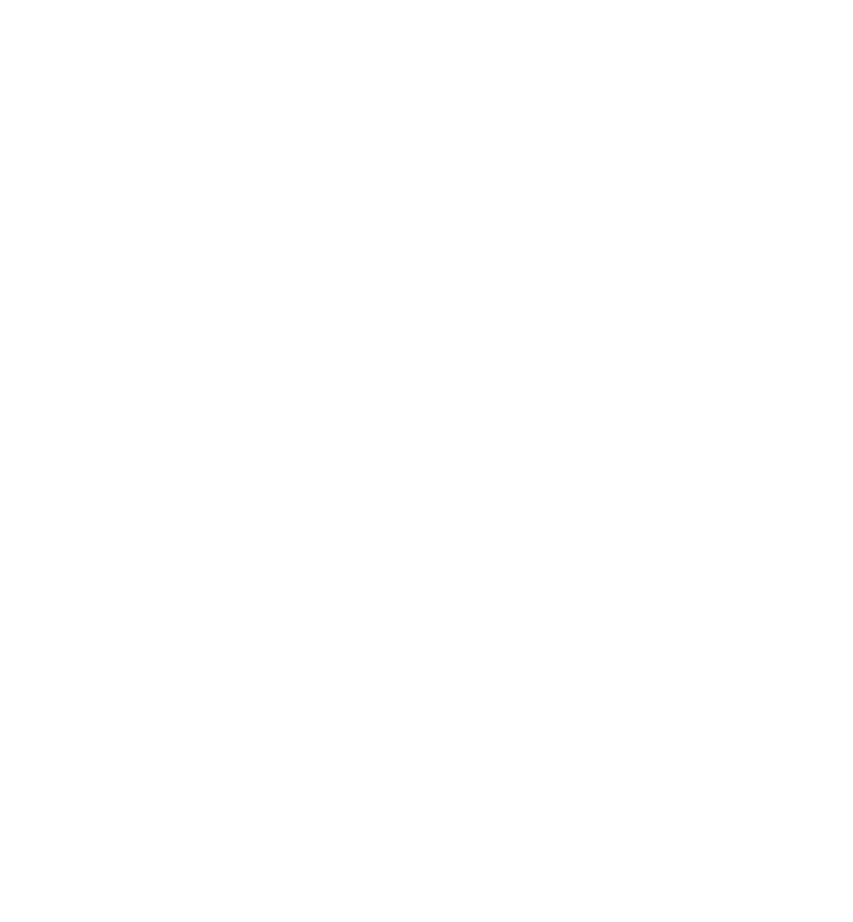
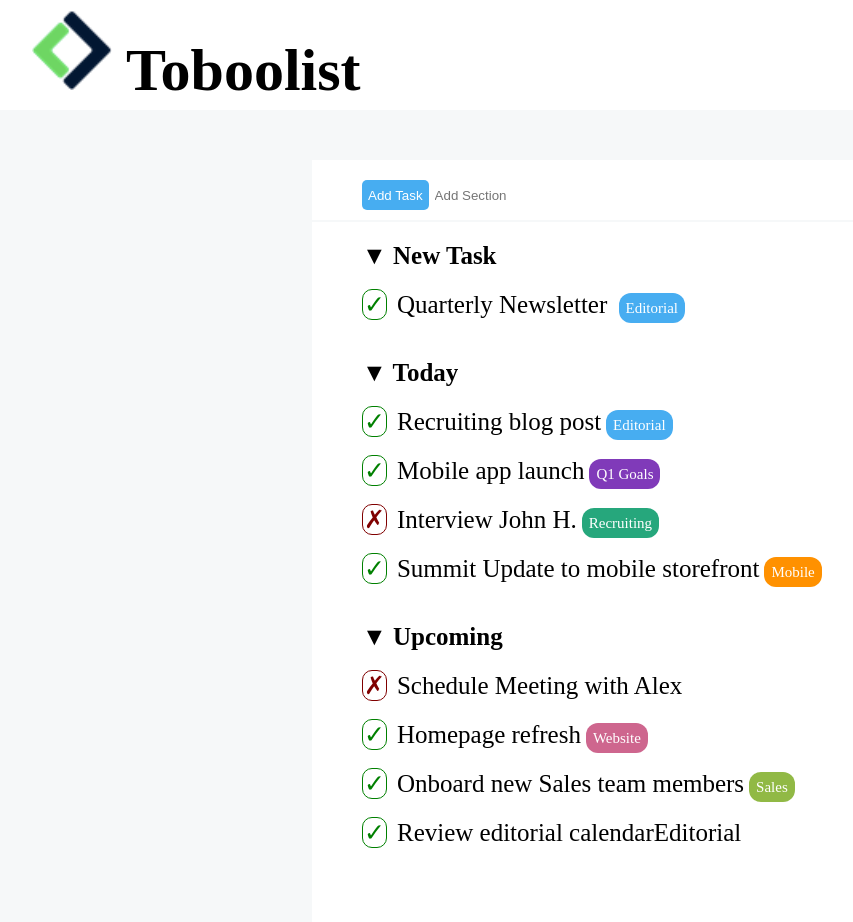
Before and after one commit to FrancescoAceto/html-css-toboolist, a plain HTML site: page index.html in a window 1280 px wide. Shown: the whole page, without its empty margins (8-861 px from the left). Before the commit the page ends 800 px from the top, so only its background shows below. Drawn offline with Linux system fonts and the light colour scheme; files that its build step writes are made by us from their sources.

Commit message:
esercizio finito

```diff
--- a/css/style.css
+++ b/css/style.css
@@ -0,0 +1,157 @@
+* {
+    margin: auto;
+    padding: auto;
+
+    box-sizing: border-box;
+}
+
+body {
+    background-color: #f6f8f9 ;
+}
+
+
+#banner {
+    background-color: white;
+
+    height: 110px;
+    padding-bottom: 20px;
+}
+
+#logo {
+    height: 80px;
+    margin-left: 40px;
+    margin-top: 10px;
+    margin-right: 10px;
+}
+
+#titolo {
+    display: inline-block;
+    font-size: 60px;
+}
+
+#back-small {
+    background-color: rgb(255, 255, 255);
+    text-align: left;
+    margin-top: 50px;
+    padding-left: 50px;
+    padding-top: 20px;
+    height: 60px;
+    width: 50%;
+}
+
+#bottone{
+    background-color: #47adf1;
+    border-style: none;
+    border-radius: 5px;
+    color: white;
+    height: 30px;
+}
+
+#searchbar{
+    border-style: none;
+    border-radius: 2px;
+    height: 30px;
+    width: 85px;
+}
+
+#back-big{
+    background-color: rgb(255, 255, 255);
+    text-align: left;
+    margin-top: 2px;
+    padding-left: 50px;
+    padding-top: 20px;
+    height: 700px;
+    width: 50%;
+}
+
+#back-big div{
+    font-size: 25px;
+    margin-bottom: 20px;
+}
+
+#spunta{
+    border: solid 1px green;
+    border-radius: 10px;
+    color: green;
+    padding: 1px;
+    margin-right: 10px;
+}
+
+#pulsantino{
+    background-color: #47adf1;
+    border-style: none;
+    border-radius: 12px;
+    color: white;
+    height: 30px;
+    font-size: 15px;
+    padding: 7px;
+    margin-left: 5px;
+}
+
+#spazio{
+    font-size: 25px;
+    margin-top: 40px;
+}
+
+#pulsantino2{
+    background-color: #803ab9;
+    border-style: none;
+    border-radius: 12px;
+    color: white;
+    height: 30px;
+    font-size: 15px;
+    padding: 7px;
+    margin-left: 5px;
+}
+
+#cross{
+    border: solid 1px rgb(128, 0, 0);
+    border-radius: 10px;
+    color: rgb(128, 0, 0);
+    padding: 1px;
+    margin-right: 10px;
+}
+
+#pulsantino3{
+    background-color: #26a77c;
+    border-style: none;
+    border-radius: 12px;
+    color: white;
+    height: 30px;
+    font-size: 15px;
+    padding: 7px;
+    margin-left: 5px;
+}
+
+#pulsantino4{
+    background-color: #ff9100;
+    border-style: none;
+    border-radius: 12px;
+    color: white;
+    height: 30px;
+    font-size: 15px;
+    padding: 7px;
+    margin-left: 5px;
+}
+
+#pulsantino5{
+    background-color: #ce668e;
+    border-style: none;
+    border-radius: 12px;
+    color: white;
+    height: 30px;
+    font-size: 15px;
+    padding: 7px;
+    margin-left: 5px;
+}
+
+#pulsantino6{
+    background-color: #91b945;
+    border-style: none;
+    border-radius: 12px;
+    color: white;
+    height: 30px;
+    font-size: 15px;
+    padding: 7px;
+    margin-left: 5px;
+}
--- a/index.html
+++ b/index.html
@@ -1,13 +1,40 @@
 <!DOCTYPE html>
-<html lang="en">
-<head>
-    <meta charset="UTF-8">
-    <meta http-equiv="X-UA-Compatible" content="IE=edge">
-    <meta name="viewport" content="width=device-width, initial-scale=1.0">
-    <title>Document</title>
-    <link rel="stylesheet" href="style.css">
-</head>
-<body>
+<html lang="it">
+  <head>
+    <meta charset="UTF-8" />
+    <meta http-equiv="X-UA-Compatible" content="IE=edge" />
+    <meta name="viewport" content="width=device-width, initial-scale=1.0" />
+    <title>Toboolist</title>
+    <link rel="stylesheet" href="css/style.css" />
+  </head>
+  <body>
+    <header>
+      <nav id="banner">
+        <img id="logo" src="img/Logo.png" alt="">
+        <h1 id="titolo">Toboolist</h1>
+      </nav>
+    </header>
 
-</body>
+    <main>
+        <div id="back-small">
+          <button id="bottone">Add Task</button>
+          <input id="searchbar" type="text" placeholder="Add Section">
+        </div>
+
+        <section id="back-big">
+          <div><strong>&#9660 New Task</strong></div>
+          <div><span id="spunta">&#x2713</span>Quarterly Newsletter <span id="pulsantino">Editorial</span></div>
+          <div id="spazio"><strong>&#9660 Today</strong></div>
+          <div><span id="spunta">&#x2713</span>Recruiting blog post<span id="pulsantino">Editorial</span></div>
+          <div><span id="spunta">&#x2713</span>Mobile app launch<span id="pulsantino2">Q1 Goals</span></div>
+          <div><span id="cross">&#x2717</span>Interview John H.<span id="pulsantino3">Recruiting</span></div>
+          <div><span id="spunta">&#x2713</span>Summit Update to mobile storefront<span id="pulsantino4">Mobile</span></div>
+          <div id="spazio"><strong>&#9660 Upcoming</strong></div>
+          <div><span id="cross">&#x2717</span>Schedule Meeting with Alex</div>
+          <div><span id="spunta">&#x2713</span>Homepage refresh<span id="pulsantino5">Website</span></div>
+          <div><span id="spunta">&#x2713</span>Onboard new Sales team members<span id="pulsantino6">Sales</span></div>
+          <div><span id="spunta">&#x2713</span>Review editorial calendar<span id="pulsantino1">Editorial</span></div>
+        </section>
+      </main>
+    <body>
 </html>
```
